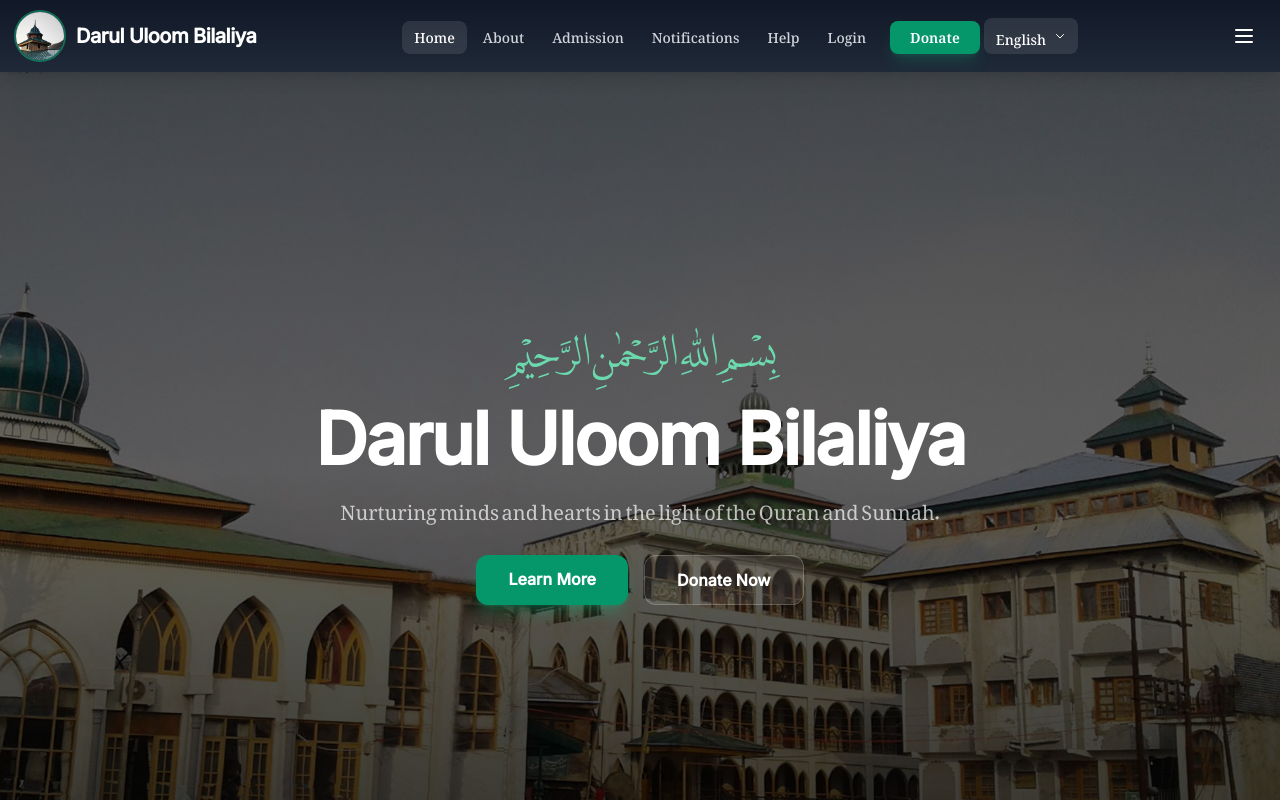
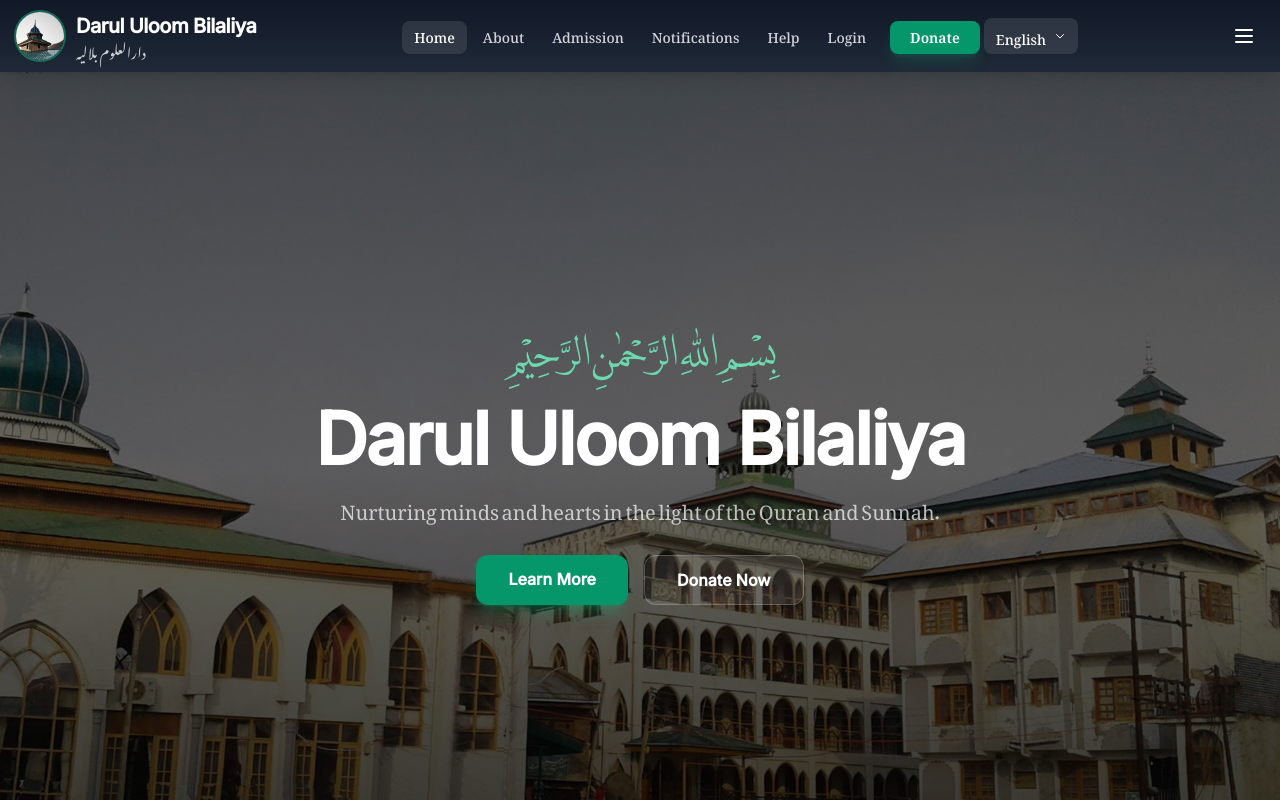
Before and after one commit to commiteverthing/Darul-Uloom-Bilaliya-, a Next.js app: page / in a window 1280 px wide. Shown: the top 800 px of the page. Built offline with nearby package versions, Linux system fonts and the light colour scheme.

Commit message:
add Darul Uloom Bilaliya in urdu under logo

```diff
--- a/components/Navbar.js
+++ b/components/Navbar.js
@@ -25,7 +25,10 @@
         <div className="max-w-7xl mx-auto px-4 py-3 flex justify-between items-center">
           <Link href="/" className="flex items-center gap-3 hover:opacity-90 transition-all group">
             <img src="/assets/images/logo.png" alt="Logo" className="h-12 w-12 object-cover rounded-full ring-2 ring-emerald-500/50 group-hover:ring-emerald-400 transition-all" />
-            <h1 className="text-xl font-bold tracking-tight hidden sm:block">Darul Uloom Bilaliya</h1>
+            <div className="hidden sm:flex flex-col">
+              <h1 className="text-xl font-bold tracking-tight">Darul Uloom Bilaliya</h1>
+              <span className="text-sm font-urdu opacity-80">دارالعلوم بلالیہ</span>
+            </div>
           </Link>
 
           {/* Desktop Nav */}
```
